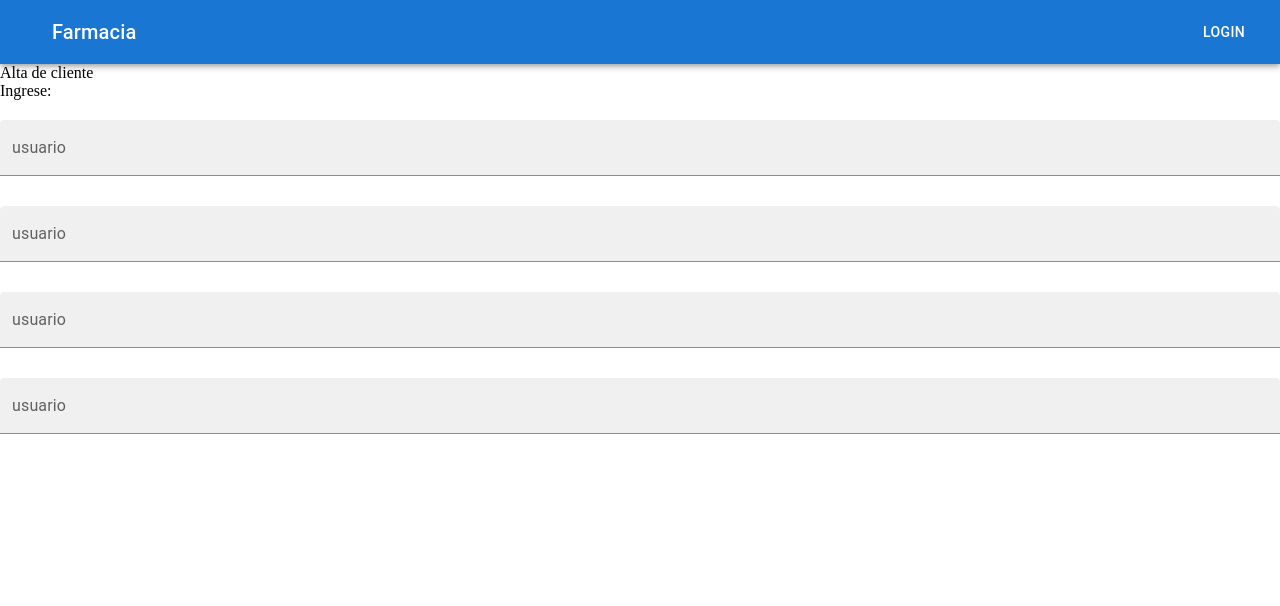
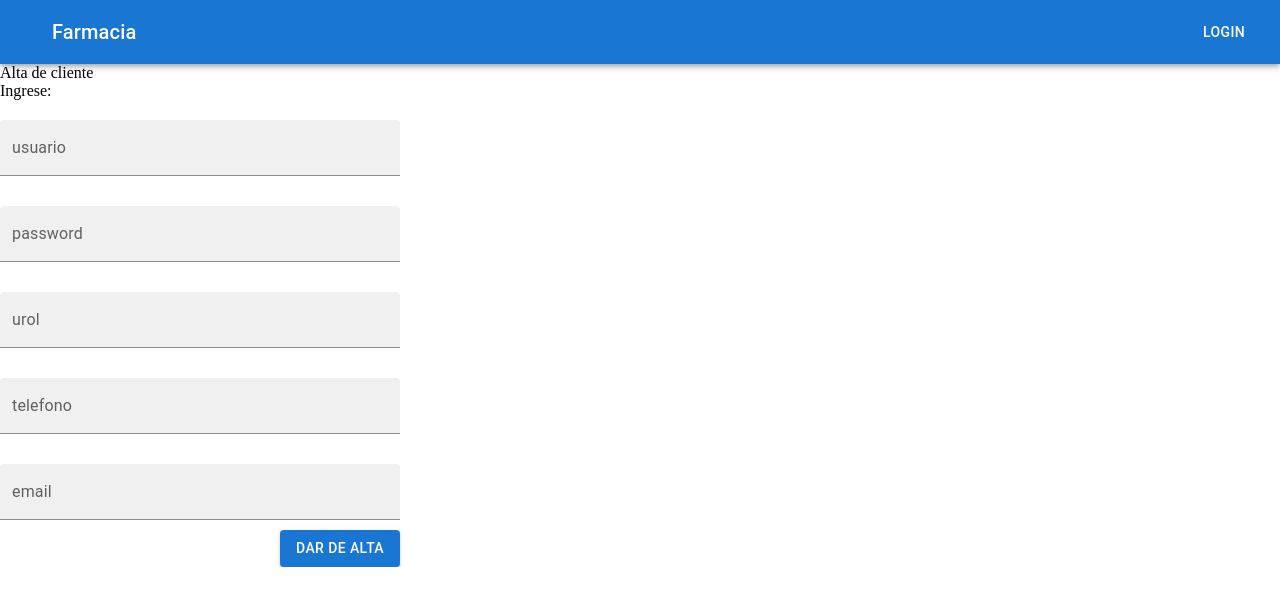
Before and after one commit to Laureanorosales/proyecto1, a Next.js app in the folder proyecto1/: page /register in a window 1280 px wide. Shown: the top 606 px of the page. Built offline with nearby package versions, Linux system fonts and the light colour scheme.

Commit message:
register funciona

```diff
--- a/proyecto1/src/components/Login.js
+++ b/proyecto1/src/components/Login.js
@@ -94,7 +94,7 @@ const Login = (props) => {
   }, [isLogged, logged]);
 
   const userInfo = JSON.parse(userData ? userData : null);
-  console.log(logged)
+
   return (
     <div>
       <ToastContainer position="top-center" theme="colored" autoClose={2000} />
--- a/proyecto1/src/pages/register.js
+++ b/proyecto1/src/pages/register.js
@@ -1,16 +1,25 @@
-import React, {useState} from "react";
+import React, { useState } from "react";
 import Navbar from "@/components/Navbar";
 //@mui
-import { TextField } from "@mui/material";
+import { TextField, Button } from "@mui/material";
+//react-toastify
+import { ToastContainer, toast } from "react-toastify";
+import "react-toastify/dist/ReactToastify.css";
+//axios
+import axios from "axios";
+//next
+import { useRouter } from "next/router";
+import { Box } from "@mui/system";
+
 const register = () => {
-
+  const router = useRouter();
   const [user, setUser] = useState({
-    username:'',
-    password:'',
-    role:'',
-    tel:'',
-    email:'',
-  })
+    username: "",
+    password: "",
+    role: "",
+    tel: "",
+    email: "",
+  });
 
   const handleChange = (e) => {
     setUser({
@@ -23,16 +32,19 @@ const register = () => {
     try {
       e.preventDefault();
       const usuario = await axios.post("api/user", user);
+      console.log(usuario);
       setUser({
         username: "",
         password: "",
+        role: "",
+        tel: "",
+        email: "",
       });
-
-      toast.success("Bienvenido!");
-
+      toast.success("Alta realizada con exito!");
+      router.push("/homeadmin");
     } catch (err) {
       console.log(err);
-      toast.error(err.response.data.message);
+      // toast.error(err.response.data.message);
     }
   };
   return (
@@ -43,6 +55,8 @@ const register = () => {
         <p>Ingrese:</p>
       </div>
       <di>
+        <form onSubmit={handleSubmit}>
+          <Box sx={{width:'400px'}}>
             <TextField
               sx={{ width: "100%", marginBottom: "10px", marginTop: "20px" }}
               variant="filled"
@@ -55,29 +69,44 @@ const register = () => {
             <TextField
               sx={{ width: "100%", marginBottom: "10px", marginTop: "20px" }}
               variant="filled"
-          label="usuario"
-          id="username"
-          value={user.username}
-          name="username"
+              label="password"
+              id="password"
+              value={user.password}
+              name="password"
               onChange={handleChange}
-        />        <TextField
+            />{" "}
+            <TextField
               sx={{ width: "100%", marginBottom: "10px", marginTop: "20px" }}
               variant="filled"
-          label="usuario"
-          id="username"
-          value={user.username}
-          name="username"
+              label="urol"
+              id="role"
+              value={user.role}
+              name="role"
               onChange={handleChange}
             />
             <TextField
               sx={{ width: "100%", marginBottom: "10px", marginTop: "20px" }}
               variant="filled"
-          label="usuario"
-          id="username"
-          value={user.username}
-          name="username"
+              label="telefono"
+              id="tel"
+              value={user.tel}
+              name="tel"
               onChange={handleChange}
             />
+            <TextField
+              sx={{ width: "100%", marginBottom: "10px", marginTop: "20px" }}
+              variant="filled"
+              label="email"
+              id="email"
+              value={user.email}
+              name="email"
+              onChange={handleChange}
+            />{" "}
+            <Button sx={{ float: "right" }} variant="contained" type="submit">
+              Dar de alta
+            </Button>
+          </Box>
+        </form>
       </di>
     </div>
   );
```
Lines whose indentation alone changed are shown as unchanged.
